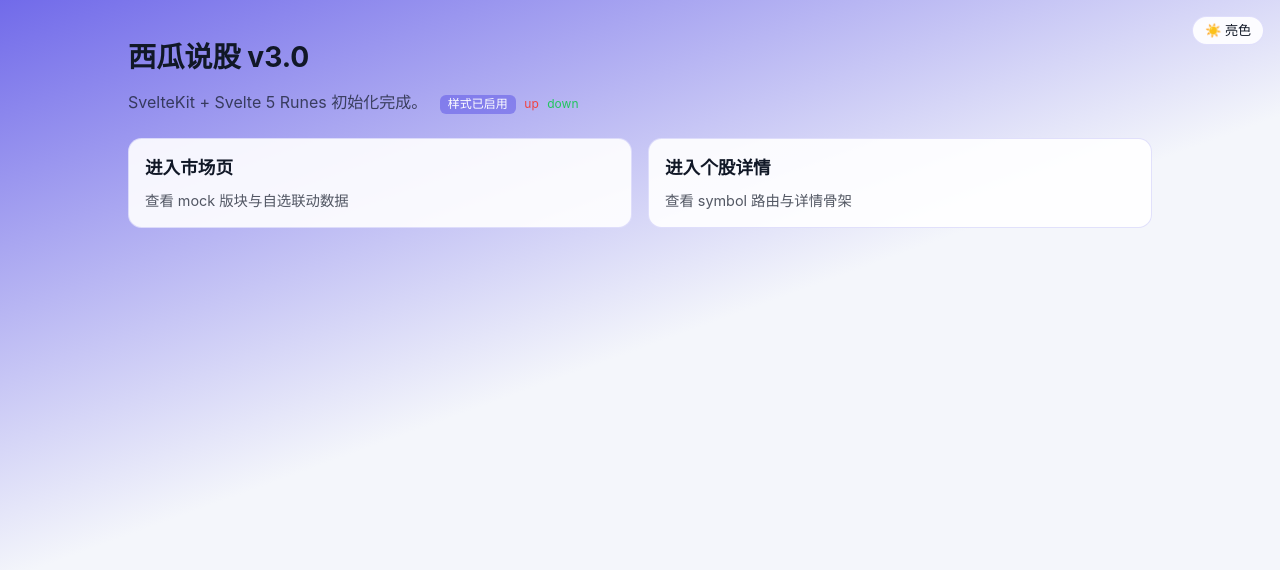
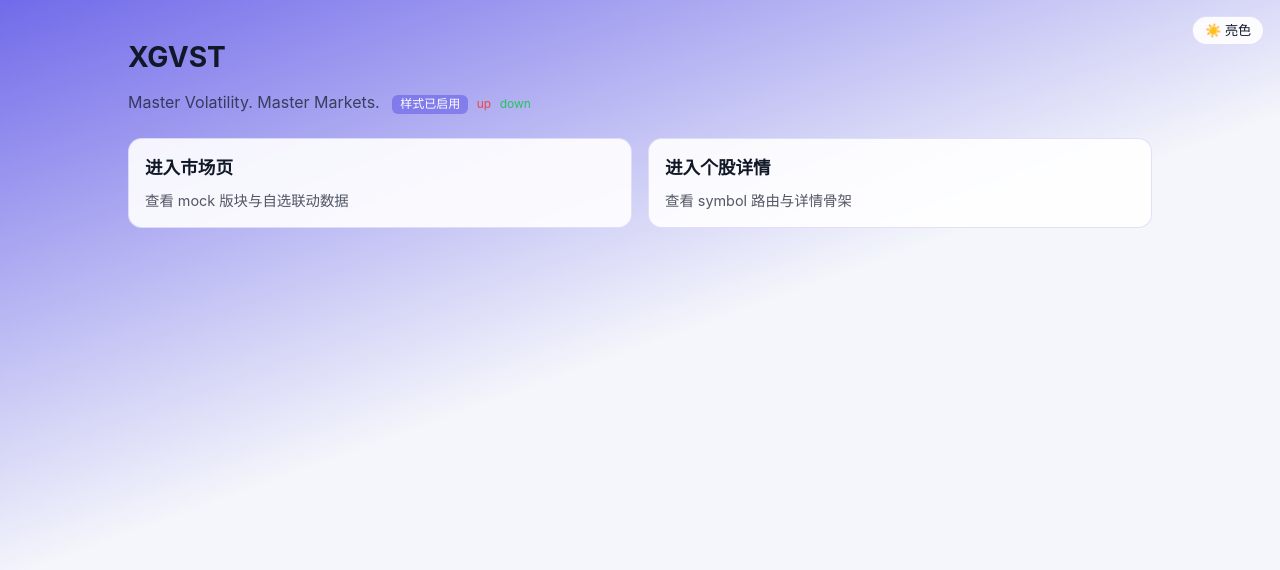
Before and after one commit to watermelon-9/xgvst, a SvelteKit app in the folder apps/web/: page / in a window 1280 px wide. Shown: the top 570 px of the page. Built offline with nearby package versions, Linux system fonts and the light colour scheme.

Commit message:
feat(web): update brand title to XGVST master volatility tagline

```diff
--- a/apps/web/src/routes/+layout.svelte
+++ b/apps/web/src/routes/+layout.svelte
@@ -34,9 +34,12 @@
 <svelte:head>
 	<link rel="icon" href="/favicon.svg" />
 	<meta name="viewport" content="width=device-width, initial-scale=1" />
-	<meta name="description" content="西瓜说股 v3.0：市场总览与个股详情原型。" />
+	<meta
+		name="description"
+		content="XGVST — Master Volatility. Master Markets. 提供市场总览、行情追踪与个股分析。"
+	/>
 	<meta name="theme-color" content="#111827" />
-	<title>西瓜说股 v3.0</title>
+	<title>XGVST — Master Volatility. Master Markets.</title>
 </svelte:head>
 
 <button type="button" class="theme-toggle" onclick={toggleTheme} aria-label="切换明暗主题">
--- a/apps/web/src/routes/+page.svelte
+++ b/apps/web/src/routes/+page.svelte
@@ -1,8 +1,8 @@
 <main class="page">
 	<section class="container">
-		<h1 class="title">西瓜说股 v3.0</h1>
+		<h1 class="title">XGVST</h1>
 		<p class="subtitle">
-			SvelteKit + Svelte 5 Runes 初始化完成。
+			Master Volatility. Master Markets.
 			<span class="status-badge">样式已启用</span>
 			<span class="trend-tag trend-up">up</span>
 			<span class="trend-tag trend-down">down</span>
```
